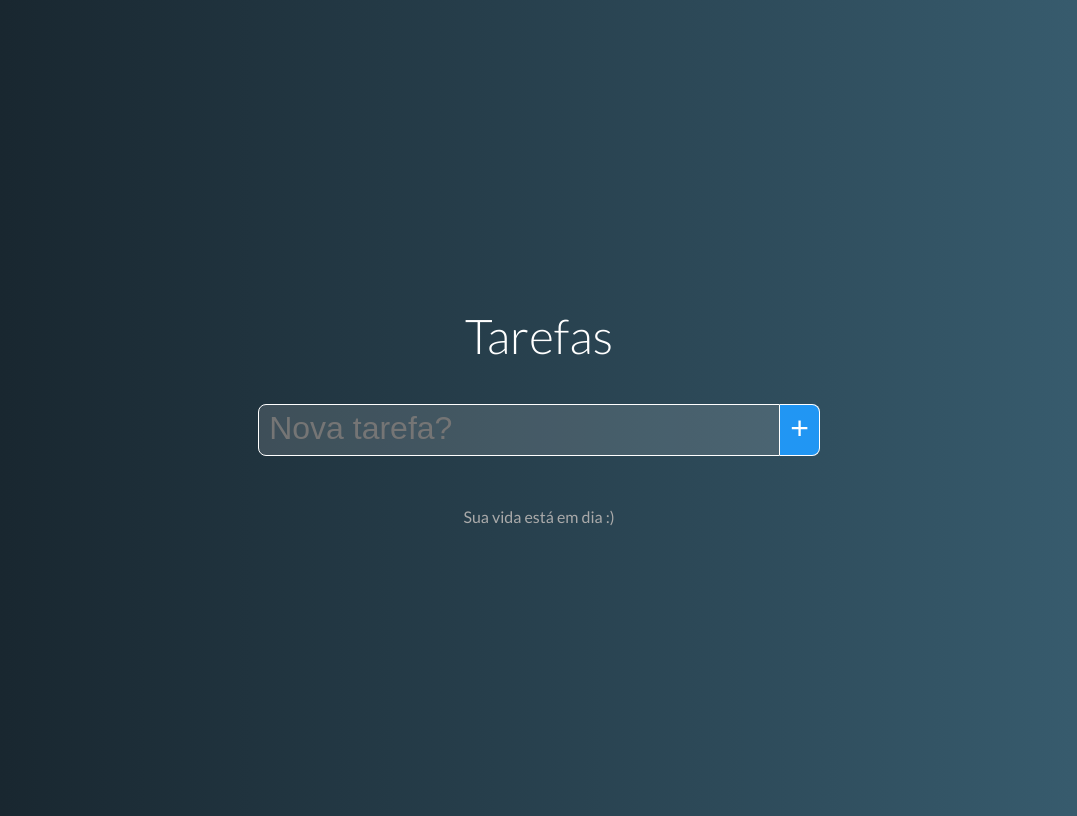
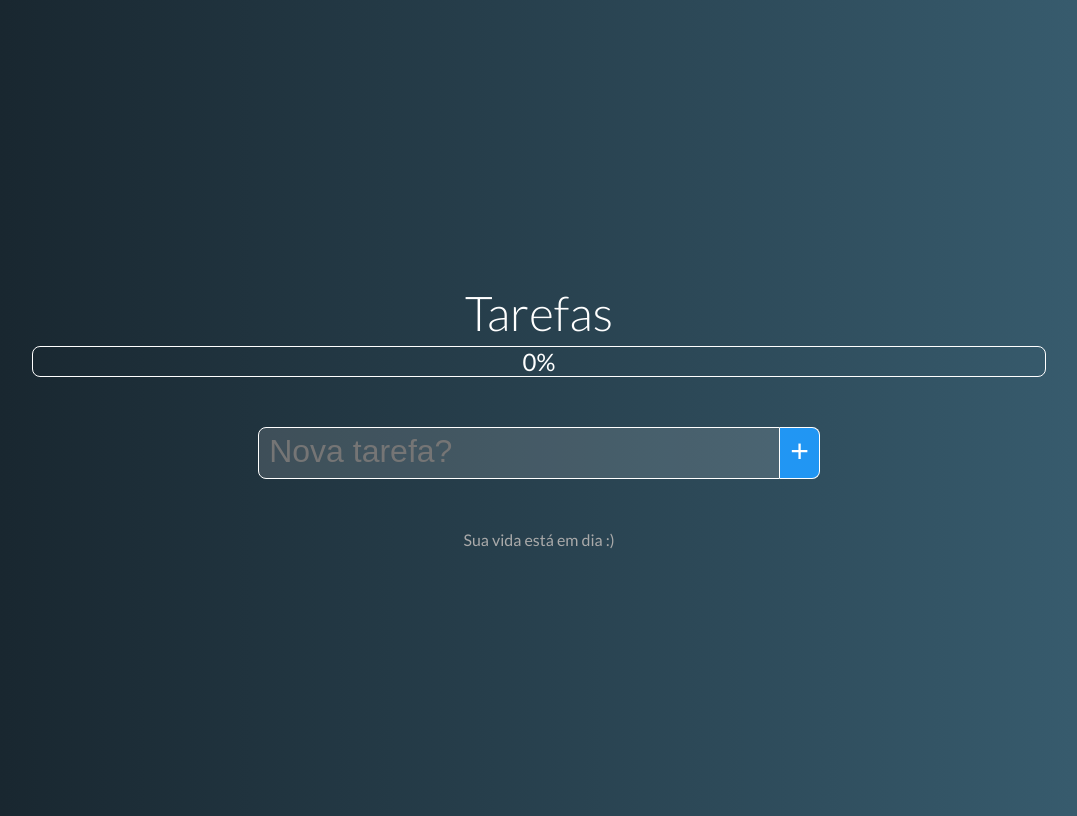
Before and after one commit to leandrorochaadm/vuejs-todolist, a Vue app: page / in a window 1280 px wide. Shown: the whole page, without its empty margins (101-1178 px from the left). Built offline with nearby package versions, Linux system fonts and the light colour scheme.

Commit message:
barra de progresso

```diff
--- a/src/App.vue
+++ b/src/App.vue
@@ -1,26 +1,44 @@
 <template>
 	<div id="app">
 		<h1>Tarefas</h1>
+		<task-progress :progress="progress"/>
 		<NewTask @taskAdded="addTask($event)"/>
 		<TaksGrid
-		@taskDeleted="deleteTask"
-		@taskStateChanged="toggleTaskState"
-		:tasks="tasks"/>
+			@taskDeleted="deleteTask"
+			@taskStateChanged="toggleTaskState"
+			:tasks="tasks"
+		/>
 	</div>
 </template>
 
 <script>
 import NewTask from './components/NewTask.vue'
 import TaksGrid from './components/TaskGrid.vue'
+import TaskProgress from './components/TaskProgress.vue'
 
 export default {
-	components: {TaksGrid, NewTask},
+	components: {TaksGrid, NewTask, TaskProgress},
 	data(){
 		return{
 			tasks:[
 				// {name: 'Assisir video aulas', pending: false},
 				// {name: 'Fazer exercícios', pending: true},
 			]
+		}
+	},
+	computed:{
+		progress(){
+			const total = this.tasks.length
+			const done = this.tasks.filter(t => !t.pending).length
+			return 	Math.round(done/total *100) || 0
+		}
+	},
+	watch:{
+		tasks:{
+			deep:true,
+			handler(){
+				localStorage.setItem('tasks', JSON.stringify(this.tasks))
+			}
 		}
 	},
 	methods:{
@@ -51,6 +69,12 @@
 
 			this.tasks[i].pending = !this.tasks[i].pending
 		}
+	},
+	// poupula a lista tasks com dados do LocalStorage
+	created(){
+		const json = localStorage.getItem('tasks')
+		const array = JSON.parse(json)
+		this.tasks = Array.isArray(array) ? array : []
 	}
 
 }
--- /dev/null
+++ b/src/components/TaskProgress.vue
@@ -0,0 +1,44 @@
+<template>
+  <div class="task-progress">
+      <span class="progress-value">{{progress}}%</span>
+      <div class="progress-bar" :style="{width: progress+'%'}"></div>
+  </div>
+</template>
+
+<script>
+export default {
+
+    props:{
+        progress:{type: Number, default: 0 }
+    }
+}
+</script>
+
+<style>
+    .task-progress{
+        position: relative;
+        width: 80%;
+        border: 1px solid #FFF;
+        color: #FFF;
+        border-radius: 8px;
+        margin-bottom: 15px;
+        display: flex;
+        flex-direction: column;
+        align-items: center;
+    }
+
+    .progress-bar{
+        position: absolute;
+        border-radius: 8px;
+        height: 100%;
+        background-color: #4caf50;
+        align-self: flex-start;
+    }
+
+    .progress-value{
+        z-index: 1;
+        font-size: 1.5rem;
+        /* font-weight: 600; */
+    }
+
+</style>
```
